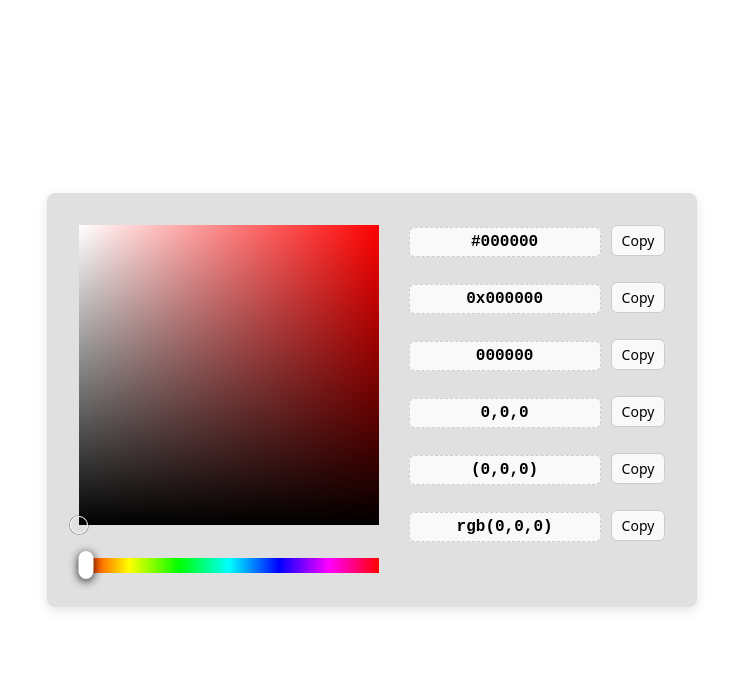
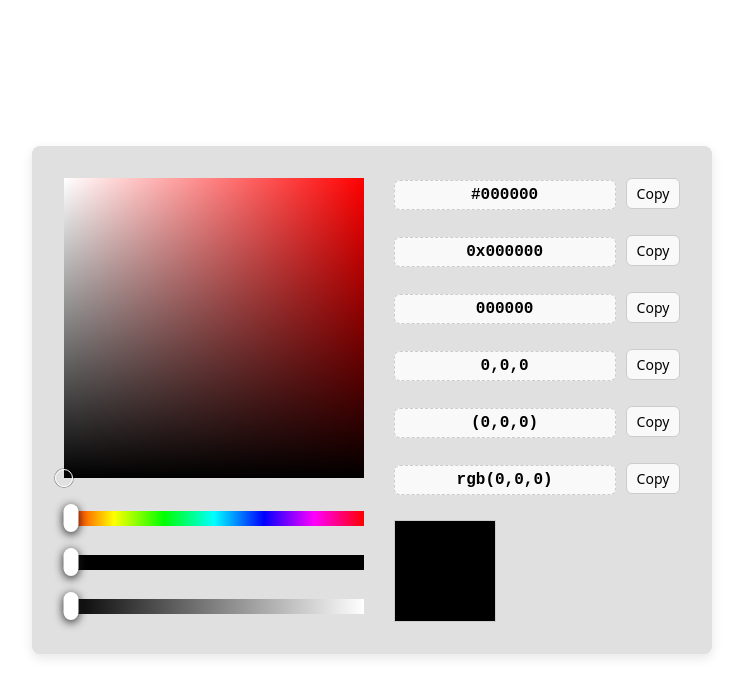
Before and after one commit to Zitronenjoghurt/color-picker, a React (Vite) app: page / in a window 1280 px wide. Shown: the top 696 px of the page, without its empty margins (268-1011 px from the left). Built offline with nearby package versions, Linux system fonts and the light colour scheme.

Commit message:
add saturation and value sliders + add picked color square + minor style improvements

```diff
--- a/src/App.tsx
+++ b/src/App.tsx
@@ -8,12 +8,31 @@ import ColorCodeField, {ColorFormat} from "./components/ColorCodeField.tsx";
 function App() {
     const [color, setColor] = useState<Color>(new Color(0, 0, 0));
 
+    const satLeft = new Color(color.hue, 0, color.val).toCssRGB();
+    const satRight = new Color(color.hue, 1, color.val).toCssRGB();
+
+    const saturationGradient = `linear-gradient(
+    to right,
+    ${satLeft},
+    ${satRight}
+    )`;
+
+    const valLeft = new Color(color.hue, color.sat, 0).toCssRGB();
+    const valRight = new Color(color.hue, color.sat, 1).toCssRGB();
+
+    const valueGradient = `linear-gradient(
+    to right,
+    ${valLeft},
+    ${valRight}
+    )`;
+
     return (
         <>
             <div style={{display: 'flex', flexDirection: 'row'}}>
                 <div style={{flexDirection: 'column'}}>
                     <ColorPicker color={color} setColor={setColor}/>
                     <form>
+                        {/* Hue Slider */}
                         <Slider.Root
                             className="SliderRoot"
                             min={0}
@@ -34,9 +53,55 @@ function App() {
                         </Slider.Track>
                         <Slider.Thumb
                             className="SliderThumb"
-                                style={{
-                                    backgroundColor: `hsl(${color.hue * 100}%, ${color.sat * 100}%, ${color.val * 100}%)`
+                        />
+                        </Slider.Root>
+
+                        {/* Saturation Slider */}
+                        <Slider.Root
+                            className="SliderRoot"
+                            min={0}
+                            max={100}
+                            step={1}
+                            value={[color.sat * 100]}
+                            onValueChange={(value) => {
+                                const newColor = new Color(
+                                    color.hue,
+                                    value[0] / 100,
+                                    color.val
+                                );
+                                setColor(newColor);
                             }}
+                        >
+                        <Slider.Track className="SliderTrack"
+                            style={{background: saturationGradient}}>
+                            <Slider.Range className="SliderRange"/>
+                        </Slider.Track>
+                        <Slider.Thumb
+                            className="SliderThumb"/>
+                        </Slider.Root>
+
+                        {/* Value Slider */}
+                        <Slider.Root
+                            className="SliderRoot"
+                            min={0}
+                            max={100}
+                            step={1}
+                            value={[color.val * 100]}
+                            onValueChange={(value) => {
+                                const newColor = new Color(
+                                    color.hue,
+                                    color.sat,
+                                    value[0] / 100,
+                                );
+                                setColor(newColor);
+                            }}
+                        >
+                        <Slider.Track className="SliderTrack"
+                            style={{background: valueGradient}}>
+                            <Slider.Range className="SliderRange"/>
+                        </Slider.Track>
+                        <Slider.Thumb
+                            className="SliderThumb"
                         />
                         </Slider.Root>
                     </form>
@@ -47,9 +112,18 @@ function App() {
                     <ColorCodeField color={color} setColor={setColor} color_format={ColorFormat.HEX}/>
                     <ColorCodeField color={color} setColor={setColor} color_format={ColorFormat.RGB}/>
                     <ColorCodeField color={color} setColor={setColor} color_format={ColorFormat.RGB_parentheses}/>
-                    <ColorCodeField color={color} setColor={setColor}
-                                    color_format={ColorFormat.RGB_parentheses_and_text}/>
+                    <ColorCodeField color={color} setColor={setColor}color_format={ColorFormat.RGB_parentheses_and_text}/>
+                    <div
+                        style={{
+                            backgroundColor: color.toCssRGB(),
+                            width: '100px',
+                            height: '100px',
+                            marginLeft: '30px',
+                            border: 'solid #ccc 1px'
+                        }}>
                     </div>
+                </div>
+
             </div>
         </>
     )
--- a/src/components/ColorCodeField.tsx
+++ b/src/components/ColorCodeField.tsx
@@ -105,11 +105,11 @@ export default function ColorCodeField({
                     onBlur={() => onBlur()}
                     style={{
                         marginBottom: '25px',
-                        padding: '5px 45px',
+                        padding: '5px 30px',
                         fontSize: '16px',
                         fontFamily: 'monospace',
                         fontWeight: 'bold',
-                        width: '100px',
+                        width: '160px',
                         textAlign: 'center',
                         borderRadius: '6px',
                         border: '1px dashed #ccc',
--- a/src/types/Color.ts
+++ b/src/types/Color.ts
@@ -103,4 +103,10 @@ export class Color {
     isValid(this: Color): boolean {
         return !isNaN(this.hue) && !isNaN(this.sat) && !isNaN(this.val);
     }
+
+    toCssRGB(this: Color): string {
+        const [r, g, b] = this.toRGB();
+        return `rgb(${r}, ${g}, ${b})`;
+    }
+
 }
```
Lines whose indentation alone changed are shown as unchanged.
